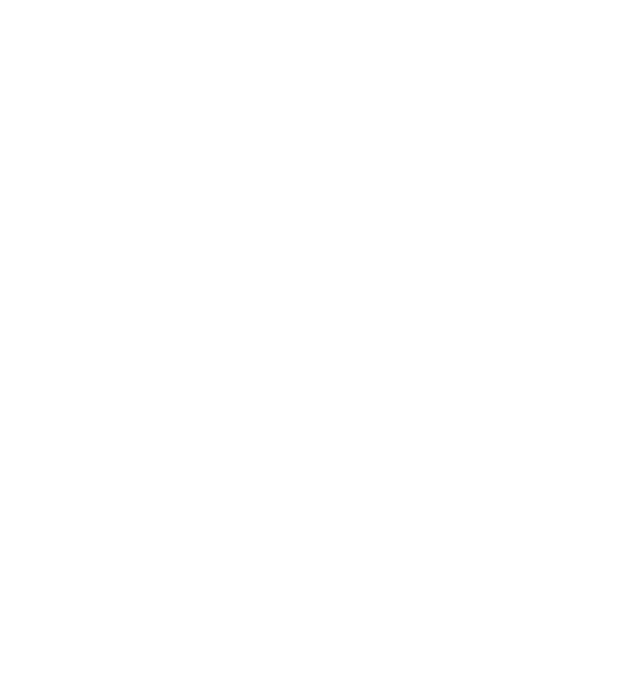
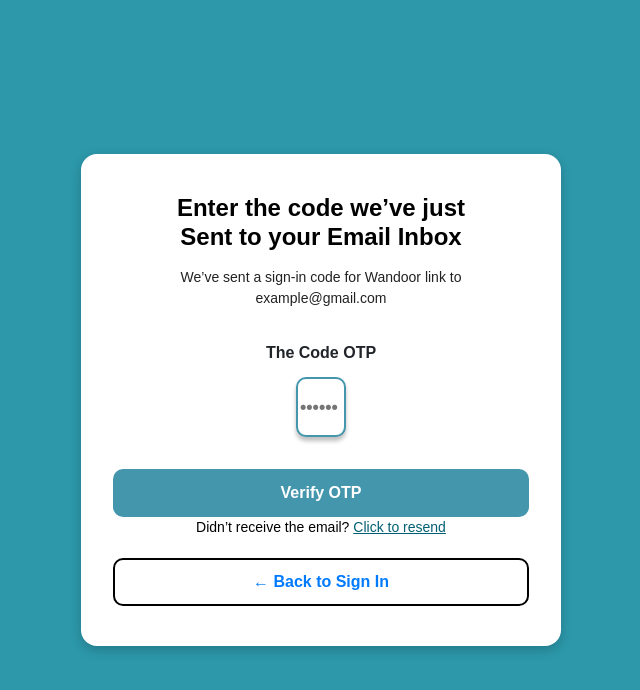
Before and after one commit to Erlangga28/MiniBanking-System, a React (Vite) app: page /otpLogin in a window 1280 px wide. Before the commit this address had no page. Shown: the top 690 px of the page, without its empty margins (319-959 px from the left). Built offline with nearby package versions, Linux system fonts and the light colour scheme; no server answers.

Commit message:
alur lohin dan otp

```diff
--- a/src/App.jsx
+++ b/src/App.jsx
@@ -3,6 +3,9 @@
 import Login from "./pages/login";
 import Dashboard from "./pages/Dashboard";
 import CardSection from "./pages/CardSection";
+import InputEmail from "./pages/otpLogin";
+
+
 
 
 
@@ -12,6 +15,7 @@
       <Route path="/" element={<Login />} />
       <Route path="/dashboard" element={<Dashboard />} />
       <Route path="/cardSection" element={<CardSection />} />
+      <Route path="/otpLogin" element={<InputEmail />} />
     </Routes>
   );
 }
--- a/src/css/cardstyle.css
+++ b/src/css/cardstyle.css
@@ -1,10 +1,3 @@
-body {
-    font-family: "Poppins", sans-serif;
-    background: #fff;
-    color: #000;
-    margin: 0;
-  }
-
   .dashboard-container {
     display: flex;
     flex-direction: column;
--- a/src/css/globals.css
+++ b/src/css/globals.css
@@ -17,10 +17,6 @@
   .dashboard-header h1 {
     font-size: 24px;
     font-weight: bold;
-  }
-
-  .dashboard-header nav a {
-
   }
 
   .dashboard-header nav a.active {
--- /dev/null
+++ b/src/css/otpStyle.css
@@ -0,0 +1,106 @@
+.input-email {
+    background-color: #2c98aa;
+    min-height: 100vh;
+    display: flex;
+    justify-content: center;
+    align-items: center;
+    font-family: "Poppins", sans-serif;
+  }
+
+  .card-otp {
+    background-color: #ffffff;
+    width: 480px;
+    padding: 40px 32px;
+    border-radius: 16px;
+    box-shadow: 0 4px 12px rgba(0, 0, 0, 0.2);
+    text-align: center;
+  }
+
+  .enter-the-code-we-ve {
+    font-size: 24px;
+    font-weight: 700;
+    margin-bottom: 16px;
+    color: #000;
+  }
+
+  .we-ve-sent-a-sign-in {
+    font-size: 14px;
+    color: #222;
+    margin-bottom: 32px;
+  }
+
+  .text-wrapper-3 {
+    font-weight: 700;
+    font-size: 16px;
+    margin-bottom: 12px;
+  }
+
+  .group {
+    display: flex;
+    justify-content: center;
+    gap: 10px;
+    margin-bottom: 32px;
+  }
+
+  .rectangle-3 {
+    width: 50px;
+    height: 60px;
+    border: 2px solid #4496ad;
+    border-radius: 10px;
+    box-shadow: 0px 4px 4px #00000040;
+    display: flex;
+    justify-content: center;
+    align-items: center;
+    font-weight: bold;
+    color: #2c98aa;
+    font-size: 18px;
+    background-color: #fff;
+  }
+
+  .email {
+    margin-bottom: 20px;
+  }
+
+  .open-email-now {
+    background-color: #4496ac;
+    color: #ffffff;
+    border: none;
+    border-radius: 10px;
+    font-weight: 700;
+    padding: 12px 0;
+    width: 100%;
+    cursor: pointer;
+    font-size: 16px;
+    transition: background 0.3s;
+  }
+
+  .open-email-now:hover {
+    background-color: #3a8498;
+  }
+
+  .didn-t-receive-the {
+    font-size: 14px;
+    color: #000;
+    margin-bottom: 20px;
+  }
+
+  .didn-t-receive-the .text-wrapper-2 {
+    text-decoration: underline;
+    color: #005f73;
+    cursor: pointer;
+  }
+
+  .back-to-sign {
+    background-color: #fff;
+    border: 2px solid #000;
+    border-radius: 10px;
+    padding: 10px 0;
+    font-weight: 700;
+    color: #4496ad;
+    cursor: pointer;
+    transition: background 0.3s;
+  }
+
+  .back-to-sign:hover {
+    background-color: #f0f0f0;
+  }
--- a/src/css/style.css
+++ b/src/css/style.css
@@ -1,12 +1,5 @@
 /* === Global Styling === */
-body {
-    background-color: #3b8d9e;
-    height: 100vh;
-    /* display: flex; */
-    /* justify-content: center; */
-    align-items: center;
-    font-family: "Poppins", sans-serif;
-  }
+
 
   /* === Card Container === */
   .login-card {
--- a/src/index.css
+++ b/src/index.css
@@ -25,9 +25,9 @@
 body {
   margin: 0;
   /* display: flex; */
-  place-items: center;
   min-width: 320px;
   min-height: 100vh;
+  background-color: #39a3b2;
 }
 
 h1 {
--- a/src/pages/login.jsx
+++ b/src/pages/login.jsx
@@ -1,13 +1,18 @@
 import React, { useState } from "react";
-import { useNavigate } from "react-router-dom"; // gunakan react-router-dom
-import "../css/style.css"; // pastikan path css benar
+import { useNavigate } from "react-router-dom";
+import "../css/style.css";
 
 export default function Login() {
   const [userId, setUserId] = useState("");
   const [password, setPassword] = useState("");
+  const [loading, setLoading] = useState(false);
+  const [message, setMessage] = useState("");
   const navigate = useNavigate();
 
-  const handleSubmit = (e) => {
+  // Ambil URL backend dari .env
+  const API_BASE_URL = import.meta.env.VITE_API_BASE_URL;
+
+  const handleSubmit = async (e) => {
     e.preventDefault();
 
     if (!userId.trim() || !password.trim()) {
@@ -15,10 +20,57 @@
       return;
     }
 
-    console.log("Login attempt:", { userId, password });
+    setLoading(true);
+    setMessage("");
 
-    // setelah login berhasil, arahkan ke dashboard
-    navigate("/dashboard");
+    try {
+      if (API_BASE_URL) {
+        // 🟢 MODE ONLINE — kirim ke server backend
+        const response = await fetch(`${API_BASE_URL}/api/login`, {
+          method: "POST",
+          headers: { "Content-Type": "application/json" },
+          body: JSON.stringify({ userId, password }),
+        });
+
+        const data = await response.json();
+        setLoading(false);
+
+        if (data.success) {
+          localStorage.setItem("userEmail", data.email);
+          navigate("/otpLogin");
+        } else {
+          setMessage("❌ Invalid credentials. Please try again.");
+        }
+      } else {
+        // 🟠 MODE SIMULASI — belum ada backend
+        console.warn("Running in simulation mode — no API_BASE_URL found");
+
+        // Data dummy untuk simulasi login
+        const dummyUsers = [
+          { userId: "admin", password: "12345", email: "admin@demo.com" },
+          { userId: "test", password: "abcd", email: "test@demo.com" },
+        ];
+
+        // Cek apakah userId dan password cocok
+        const user = dummyUsers.find(
+          (u) => u.userId === userId && u.password === password
+        );
+
+        await new Promise((resolve) => setTimeout(resolve, 1000)); // delay simulasi
+        setLoading(false);
+
+        if (user) {
+          localStorage.setItem("userEmail", user.email);
+          navigate("/otpLogin");
+        } else {
+          setMessage("❌ User ID or Password is incorrect (simulation mode).");
+        }
+      }
+    } catch (error) {
+      setLoading(false);
+      console.error("Login error:", error);
+      setMessage("⚠️ Unable to connect to the server.");
+    }
   };
 
   return (
@@ -37,9 +89,12 @@
         style={{
           width: "100%",
           maxWidth: "400px",
+          borderRadius: "10px",
+          padding: "30px",
+          boxShadow: "0 5px 20px rgba(0,0,0,0.2)",
         }}
       >
-        <div className="login-header">
+        <div className="login-header" style={{ textAlign: "center" }}>
           <h4>Welcome to</h4>
           <p>Secure Login Portal</p>
         </div>
@@ -75,12 +130,32 @@
             />
           </div>
 
-          <button type="submit" className="btn btn-login w-100">
-            Login
+          <button
+            type="submit"
+            className="btn btn-login w-100"
+            disabled={loading}
+          >
+            {loading ? "Logging in..." : "Login"}
           </button>
         </form>
 
-        <div className="login-footer">
+        {message && (
+          <p
+            style={{
+              marginTop: "15px",
+              color: "red",
+              textAlign: "center",
+              fontSize: "0.9rem",
+            }}
+          >
+            {message}
+          </p>
+        )}
+
+        <div
+          className="login-footer"
+          style={{ textAlign: "center", marginTop: "20px" }}
+        >
           <p>
             Forgot your password? <a href="#">Reset here</a>
           </p>
--- /dev/null
+++ b/src/pages/otpLogin.jsx
@@ -0,0 +1,114 @@
+import React, { useState } from "react";
+import { useNavigate } from "react-router-dom";
+import "../css/otpStyle.css";
+
+export default function InputEmail() {
+  const [otp, setOtp] = useState("");
+  const [message, setMessage] = useState("");
+  const [loading, setLoading] = useState(false);
+  const navigate = useNavigate();
+
+  // Ambil URL backend dari .env
+  const API_BASE_URL = import.meta.env.VITE_API_BASE_URL;
+
+  const handleVerify = async () => {
+    if (!otp) {
+      setMessage("⚠️ Please enter your OTP first.");
+      return;
+    }
+
+    setLoading(true);
+    setMessage("");
+
+    try {
+      if (API_BASE_URL) {
+        // 🟢 Mode Online: kirim ke backend
+        const response = await fetch(`${API_BASE_URL}/api/verify-otp`, {
+          method: "POST",
+          headers: { "Content-Type": "application/json" },
+          body: JSON.stringify({ otp }),
+        });
+
+        const data = await response.json();
+        setLoading(false);
+
+        if (data.success) {
+          setMessage("✅ OTP Verified!");
+          setTimeout(() => navigate("/dashboard"), 1000);
+        } else {
+          setMessage("❌ Invalid OTP, please try again.");
+        }
+      } else {
+        // 🟠 Mode Simulasi (tanpa backend)
+        console.warn("⚙️ Running in SIMULATION MODE (no backend)");
+
+        await new Promise((resolve) => setTimeout(resolve, 1000)); // delay simulasi
+
+        if (otp === "123456") {
+          setMessage("✅ OTP Verified (Simulation Mode)!");
+          setTimeout(() => navigate("/dashboard"), 1000);
+        } else {
+          setMessage("❌ Invalid OTP (Simulation Mode). Try '123456'.");
+        }
+
+        setLoading(false);
+      }
+    } catch (error) {
+      setLoading(false);
+      console.error("Error verifying OTP:", error);
+      setMessage("⚠️ Connection failed or simulation error.");
+    }
+  };
+
+  return (
+    <div className="input-email">
+      <div className="card-otp">
+        <h2 className="enter-the-code-we-ve">
+          Enter the code we’ve just <br /> Sent to your Email Inbox
+        </h2>
+
+        <p className="we-ve-sent-a-sign-in">
+          We’ve sent a sign-in code for Wandoor link to <br />
+          example@gmail.com
+        </p>
+
+        <p className="text-wrapper-3">The Code OTP</p>
+
+        {/* Input OTP */}
+        <div className="group">
+          <input
+            type="text"
+            maxLength="6"
+            className="rectangle-3"
+            placeholder="••••••"
+            value={otp}
+            onChange={(e) => setOtp(e.target.value)}
+          />
+        </div>
+
+        <button
+          className="open-email-now"
+          onClick={handleVerify}
+          disabled={loading}
+        >
+          {loading ? "Verifying..." : "Verify OTP"}
+        </button>
+
+        {message && <p className="otp-message">{message}</p>}
+
+        <p className="didn-t-receive-the">
+          Didn’t receive the email?{" "}
+          <span className="text-wrapper-2">Click to resend</span>
+        </p>
+
+        <div
+          className="back-to-sign"
+          onClick={() => navigate("/")}
+          style={{ cursor: "pointer", color: "#007bff" }}
+        >
+          ← Back to Sign In
+        </div>
+      </div>
+    </div>
+  );
+}
```
Also changed, not shown: 1 other file (tests, documents, lock files or other folders).
